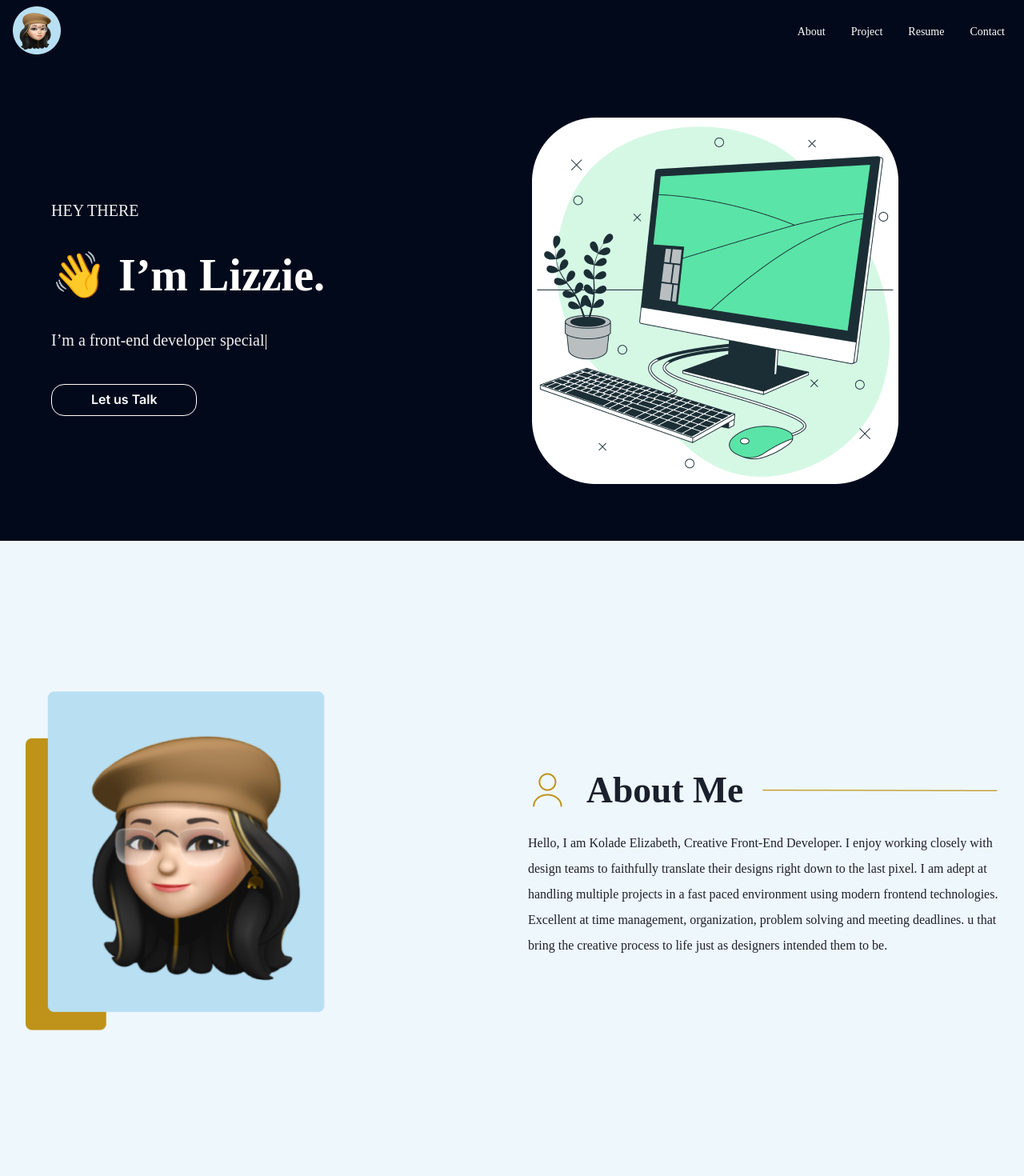
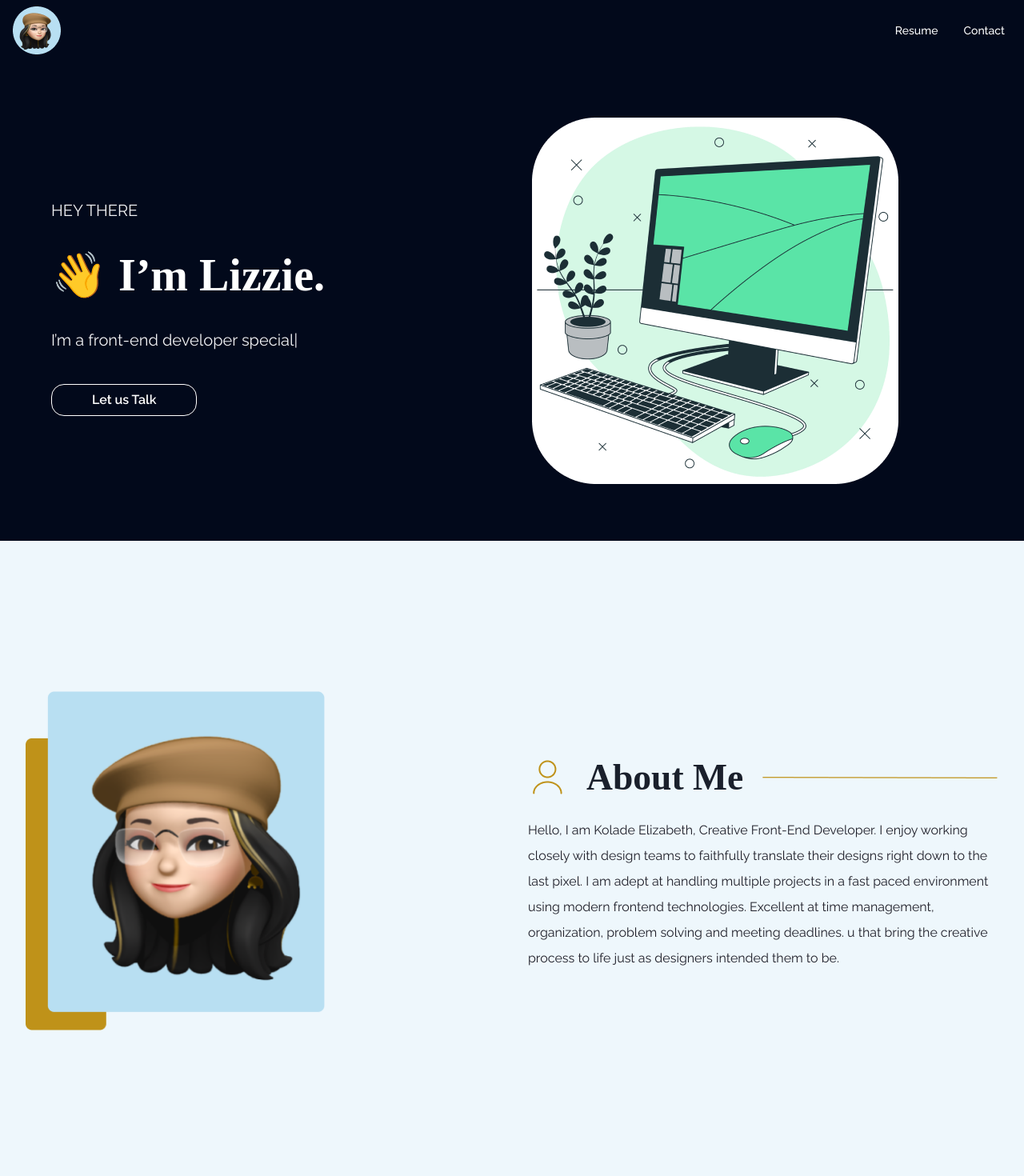
Before and after one commit to Lizzy223/MyPortfolio, a Next.js app: page / in a window 1280 px wide. Shown: the top 1470 px of the page at 80% size. Built offline with nearby package versions, Linux system fonts and the light colour scheme.

Commit message:
feat: added features

```diff
--- a/src/app/globals.css
+++ b/src/app/globals.css
@@ -1,6 +1,7 @@
 @tailwind base;
 @tailwind components;
 @tailwind utilities;
+@import url('https://fonts.googleapis.com/css2?family=Raleway:ital,wght@0,100..900;1,100..900&display=swap');
 
 :root {
   --foreground-rgb: 0, 0, 0;
@@ -18,6 +19,8 @@
 
 body {
   color: rgb(var(--foreground-rgb));
+  font-family: "Raleway", sans-serif;
+  font-style: normal;
   background: linear-gradient(
       to bottom,
       transparent,
@@ -30,4 +33,23 @@ body {
   .text-balance {
     text-wrap: balance;
   }
+
+    ::-webkit-scrollbar {
+      width: 3px;
+    }
+
+    /* Track */
+    ::-webkit-scrollbar-track {
+      background: #f1f1f1;
+    }
+
+    /* Handle */
+    ::-webkit-scrollbar-thumb {
+      background: #02091B;
+    }
+
+    /* Handle on hover */
+    ::-webkit-scrollbar-thumb:hover {
+      background: #555;
+    }
 }
--- a/src/app/layout.js
+++ b/src/app/layout.js
@@ -1,7 +1,7 @@
-import { Inter } from "next/font/google";
+import { Raleway } from "next/font/google";
 import "./globals.css";
 
-const inter = Inter({ subsets: ["latin"] });
+const inter = Raleway({ subsets: ["latin"] });
 
 export const metadata = {
   title: "Lizzie portfolio",
--- a/src/components/About.jsx
+++ b/src/components/About.jsx
@@ -5,17 +5,17 @@ import React from 'react'
 
 export const About = () => {
   return (
-    <Box w='full' bg='#EEF7FC' h='100vh' alignItems='center' p='2rem' gap='10' display='flex' flexDirection={['column','row']}>
+    <Box w='full' bg='#EEF7FC' h={['100%','100vh']} alignItems='center' p='2rem' gap='10' display='flex' flexDirection={['column','row']}>
         <Box w={['full','50%']}>
             <Image src='/Group 3.png' width={[120,374]} height={[120,424]} alt=''/>
         </Box>
         <Box w={['full','50%']}  >
             <Box display='flex' w='full' mb='1rem' alignItems='center' gap='6'>
                   <Image src='/user.png'  alt=''/>
-                <Text fontSize='2.85rem' whiteSpace='noWrap' fontWeight='700' fontFamily='satoshi'>About Me</Text>
+                <Text fontSize={['2rem','2.85rem']} whiteSpace='noWrap' fontWeight='700' fontFamily='satoshi'>About Me</Text>
                 <Image src='/Vector 1.png' h='100%' w='50%' display={['none','block']} alt=''/>
             </Box>
-            <Text  fontSize={['.8rem','1rem']} fontFamily='raleway' lineHeight='2rem' color='#1F1F29' fontWeight='400'>
+            <Text  fontSize={['.8rem','1rem']} pb={['2rem','0']} fontFamily='Raleway'  lineHeight='2rem' color='#1F1F29' fontWeight='400'>
 Hello, I am Kolade Elizabeth, Creative Front-End Developer. I enjoy working closely with design teams to faithfully translate their designs right down to the last pixel. I am adept at handling multiple projects in a fast paced environment using modern frontend technologies.
 Excellent at time management, organization, problem solving and meeting deadlines. u that bring the creative process to life just as designers intended them to be.
 
--- a/src/components/Footer.jsx
+++ b/src/components/Footer.jsx
@@ -16,7 +16,11 @@ const Footer = () => {
               <SiGmail  style={{fontSize:'1.5rem',color:'#fff'}} /></Box>
       </Box>
       <Box w='full' bg='#02091B' display='flex' alignItems='center' justifyContent='space-evenly' p='2rem'>
-        <Text fontWeight='400'  fontFamily="Reddit Sans" color='whitesmoke'>Developed by <Text as='a' cursor='pointer' color='whitesmoke' fontWeight='600'  fontFamily="Reddit Sans"  href='https://www.linkedin.com/in/thisebiragirl' target='_blank' >Lizzie</Text></Text>
+              <Text fontWeight='400' fontFamily="Reddit Sans" color='whitesmoke'>Developed by
+                  <Text as='a' cursor='pointer' color='whitesmoke' fontWeight='600' fontFamily="Reddit Sans" href='https://www.linkedin.com/in/thisebiragirl' target='_blank' >Lizzie</Text>
+                  Designed by
+                  <Text as='a' cursor='pointer' color='whitesmoke' fontWeight='600'  fontFamily="Reddit Sans"  href='https://www.linkedin.com/in/iamabdooll/' target='_blank' >Abdul</Text>
+              </Text>
       </Box>
     </Box>
   )
--- a/src/components/Header.jsx
+++ b/src/components/Header.jsx
@@ -11,11 +11,11 @@ const Header = () => {
     <Box w='full' h={['100%','75vh']} gap='12' p={['1rem','2rem']} bg='#02091B' color='#fff' display='flex' flexDirection={['column','row']} justifyContent='space-between' alignItems='center' >
 
         <Box w={['full','50%']} p={['0','2rem']} mt={['1rem','']} display='flex' flexDirection='column' gap='6' >
-            <Text fontSize='20px' fontFamily='raleway' color='#F2F2F4' fontWeight='400'>
+            <Text fontSize='20px' fontFamily='Raleway' color='#F2F2F4' fontWeight='400'>
 HEY THERE
             </Text>
             <Text fontSize={['2rem','56px']} fontFamily='satoshi' whiteSpace='nowrap' fontWeight='900'>👋 I’m Lizzie.</Text>
-            <Text  fontSize={['.8rem','20px']} fontFamily='raleway' color='#F2F2F4' fontWeight='400'>
+            <Text  fontSize={['.8rem','20px']} fontFamily='Raleway' color='#F2F2F4' fontWeight='400'>
                 <ReactTyped
                 strings={[
                         "I’m a front-end developer specialized in building user centered digital experiences.",
--- a/src/components/Nav.jsx
+++ b/src/components/Nav.jsx
@@ -83,7 +83,7 @@ const DesktopNav = () => {
                 fontSize={'sm'}
                 fontWeight={500}
                 color={linkColor}
-                fontFamily='raleway'
+                fontFamily='Raleway'
                 _hover={{
                   textDecoration: 'none',
                   color: '#fff',
@@ -215,13 +215,13 @@ const MobileNavItem = ({ label, children, href }) => {
 
 
 const NAV_ITEMS = [
-  {
-    label: 'About',
+  // {
+  //   label: 'About',
 
-  },
-  {
-    label: 'Project',
-     },
+  // },
+  // {
+  //   label: 'Project',
+  //    },
   {
     label: 'Resume',
     href: 'https://drive.google.com/file/d/1cr7mX-efMHwnu_pfBdFPMWc2EumKf_P4/view?usp=drive_link',
--- a/src/components/Works.jsx
+++ b/src/components/Works.jsx
@@ -60,10 +60,10 @@ const Works = () => {
         <Box>
             <Box display='flex' w='full' mb='1rem' alignItems='center' gap='6'>
                   <Image src='/briefcase.png'  alt=''/>
-                <Text fontSize={['1.25rem','3rem']} whiteSpace='noWrap' color='#fff' fontWeight='700' fontFamily='satoshi'>Some Things I’ve Built</Text>
+                <Text fontSize={['1.25rem','2.85rem']} whiteSpace='noWrap' color='#fff' fontWeight='700' fontFamily='satoshi'>Some Things I’ve Built</Text>
                 <Image src='/Vector 1.png' h='100%' w='50%' display={['none','block']} alt=''/>
             </Box>
-            <Text fontSize={['.8rem','1.25rem']} fontWeight='400' color='#fff' fontFamily='raleway' >Check out some of my featured projects.</Text>
+            <Text fontSize={['.8rem','1.25rem']} fontWeight='400' color='#fff' fontFamily='Raleway' >Check out some of my featured projects.</Text>
         </Box>
         <Box mb='2rem' display='grid' gap='6' mt='4rem' gridTemplateColumns={['repeat(1,1fr)','repeat(2,1fr)']} >
         {
```
